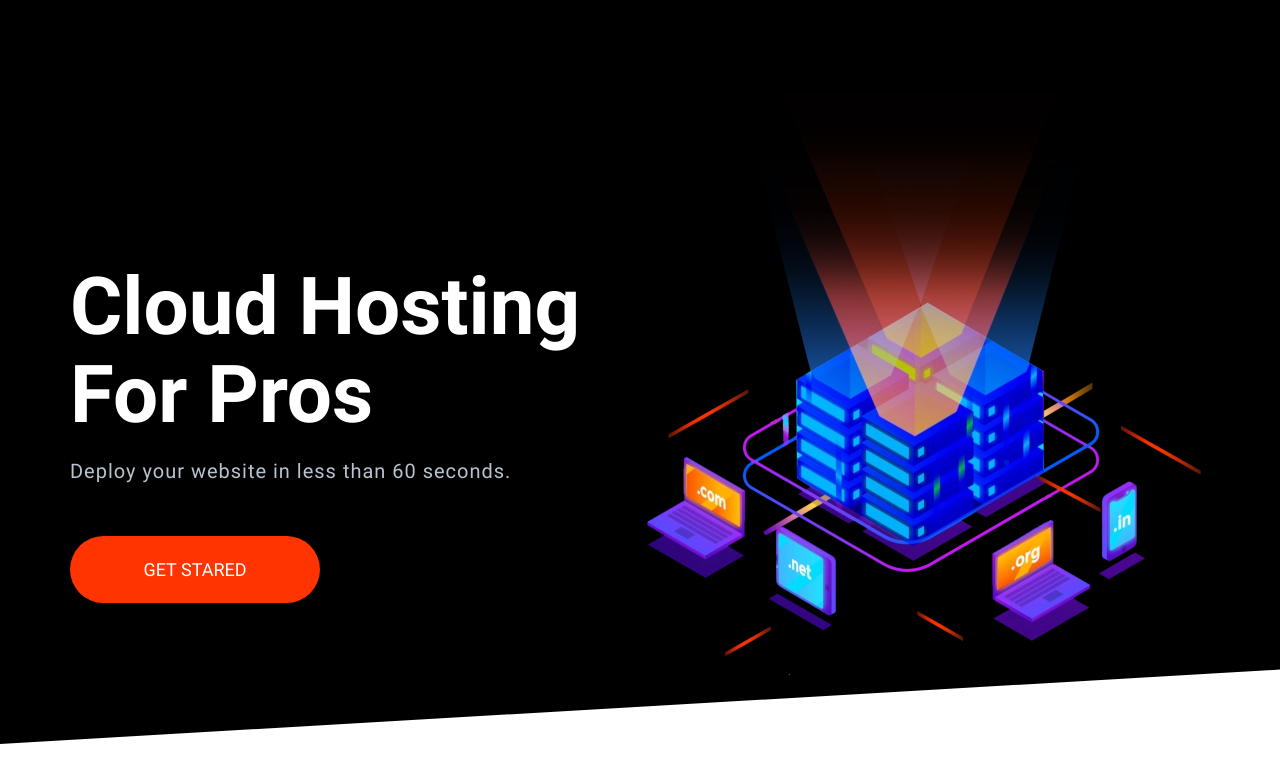
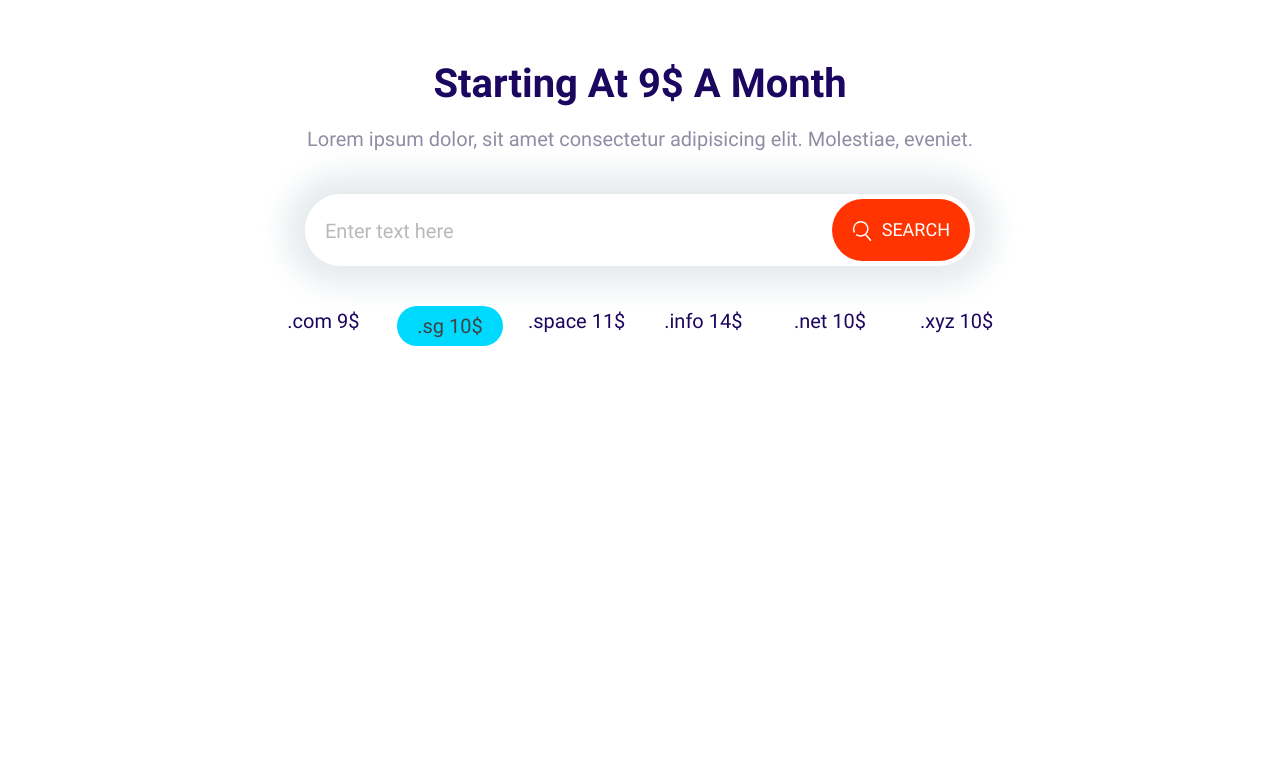
Before and after one commit to kerneltor/Metafy, a plain HTML site: page index.html in a window 1280 px wide. Drawn offline with Linux system fonts and the light colour scheme.

Commit message:
designing domain block section

```diff
--- a/index.html
+++ b/index.html
@@ -7,26 +7,33 @@
     <title>Moshify</title>
   </head>
   <body>
-    <section class="block block--dark block--skewed-right">
-      <div class="container grid grid--1x2 hero">
-        <header class="block__header hero__content">
-          <h1 class="block__heading">Cloud Hosting for Pros</h1>
-          <p class="hero__tagline">
-            Deploy your website in less than 60 seconds.
+    <section class="block block-domain">
+      <div class="container">
+        <header class="block__header">
+          <h2 class="block__heading">Starting at 9$ a month</h2>
+          <p>
+            Lorem ipsum dolor, sit amet consectetur adipisicing elit. Molestiae,
+            eveniet.
           </p>
-          <a href="#" class="btn btn--accent">Get Stared</a>
         </header>
-        <picture>
-          <source
-            type="image/webp"
-            srcset="images/banner.webp 1x, images/banner@2x.webp 2x"
-          />
-          <source
-            type="image/png"
-            srcset="images/banner.png 1x, images/banner@2x.png 2x"
-          />
-          <img class="hero__img" src="images/banner.png" alt="Banner image." />
-        </picture>
+        <div class="input-group">
+          <input class="input" type="text" placeholder="Enter text here" />
+          <button class="btn btn--accent">
+            <svg class="icon icon--white">
+              <use href="assets/sprite.svg#search"></use></svg
+            >Search
+          </button>
+        </div>
+        <ul class="list block-domain__prices">
+          <li>.com 9$</li>
+          <span class="badge badge--secondary">
+            <li>.sg 10$</li>
+          </span>
+          <li>.space 11$</li>
+          <li>.info 14$</li>
+          <li>.net 10$</li>
+          <li>.xyz 10$</li>
+        </ul>
       </div>
     </section>
     <script src="main.js"></script>
--- a/style.css
+++ b/style.css
@@ -127,10 +127,10 @@ a {
 /* Badges */
 .badge {
   border-radius: var(--border-radius);
-  font-weight: bold;
+  /* font-weight: bold; */
   padding: 0.5rem 2rem;
-  text-transform: capitalize;
   white-space: nowrap;
+  max-height: fit-content;
 }
 
 .badge--primary {
@@ -183,8 +183,12 @@ a {
   height: 4rem;
 }
 
-.icon icon--primary {
+.icon--primary {
   fill: var(--color-primary);
+}
+
+.icon--white {
+  fill: #fff;
 }
 
 .icon-container {
@@ -222,6 +226,7 @@ a {
   border: none;
   font-size: 2rem;
   min-width: 250px;
+  outline: 0;
   padding: 2rem;
   text-align: center;
   text-transform: uppercase;
@@ -280,6 +285,13 @@ a {
   color: white;
 }
 
+.btn .icon {
+  width: 2rem;
+  height: 2rem;
+  margin-right: 1rem;
+  vertical-align: middle;
+}
+
 @media screen and (min-width: 1024px) {
   .btn {
     font-size: 1.8rem;
@@ -289,9 +301,8 @@ a {
 /* Inputs */
 .input {
   border: 2px solid #ccc;
-  min-width: 300px;
   border-radius: var(--border-radius);
-  padding: 10px;
+  padding: 1.5rem 1rem;
 }
 
 .input:focus {
@@ -312,6 +323,8 @@ a {
 .input-group .input {
   border: none;
   flex-grow: 1;
+  padding: 2rem;
+  min-width: 0;
 }
 
 .input-group .btn {
@@ -414,7 +427,7 @@ a {
   right: 4rem;
 }
 
-@media screen and (min-width: 1024) {
+@media screen and (min-width: 1024px) {
   .plan__name {
     font-size: 1.4rem;
   }
@@ -559,11 +572,6 @@ a {
   align-self: center;
 }
 
-/* .container {
-  display: flex;
-  justify-content: center;
-} */
-
 @media screen and (min-width: 678px) {
   .callout {
     text-align: initial;
@@ -621,8 +629,6 @@ a {
 .block {
   --padding-bottom: 6rem;
   padding: var(--padding-bottom) 2rem;
-  display: flex;
-  justify-content: center;
 }
 
 .block .block__heading {
@@ -654,8 +660,10 @@ a {
 
 .container {
   max-width: 1140px;
+  margin: 0 auto;
 }
 
+/* Navbar */
 .nav {
   background-color: #000;
   display: flex;
@@ -743,3 +751,39 @@ a {
     padding-top: 20rem;
   }
 }
+
+/* Domains Blocks */
+.block-domain {
+}
+
+.block-domain .block__heading {
+  margin-bottom: 2rem;
+}
+
+.block-domain .input-group {
+  box-shadow: 0 0 30px 20px #e6ebee;
+  border: none;
+  max-width: 670px;
+  margin: 4rem auto;
+}
+
+.block-domain__prices {
+  display: grid;
+  grid-template-columns: repeat(3, 1fr);
+  grid-template-rows: repeat(2, 6rem);
+  justify-items: center;
+  max-width: 760px;
+  margin: 0 auto;
+}
+
+@media screen and (min-width: 768px) {
+  .block-domain__prices {
+    grid-template-columns: repeat(auto-fit, minmax(12rem, 1fr));
+  }
+}
+
+@media screen and (max-width: 499px) {
+  .block-domain__prices {
+    grid-template-columns: 1fr 1fr;
+  }
+}
```
Also changed, not shown: components/domain-block.html (added, +29 -0 lines), components/icons.html (+10 -10 lines), components/input-group.html (+0 -5 lines).
